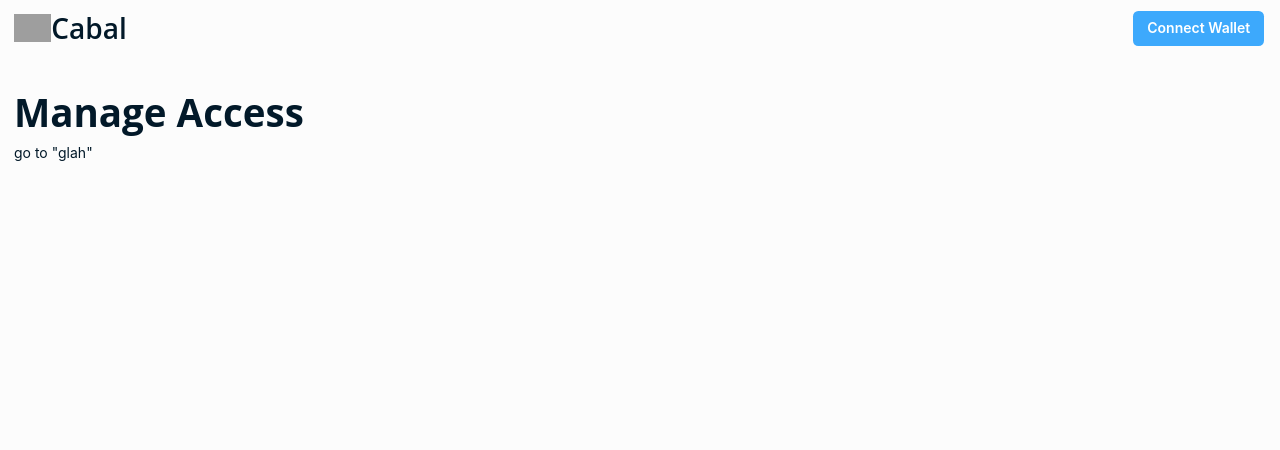
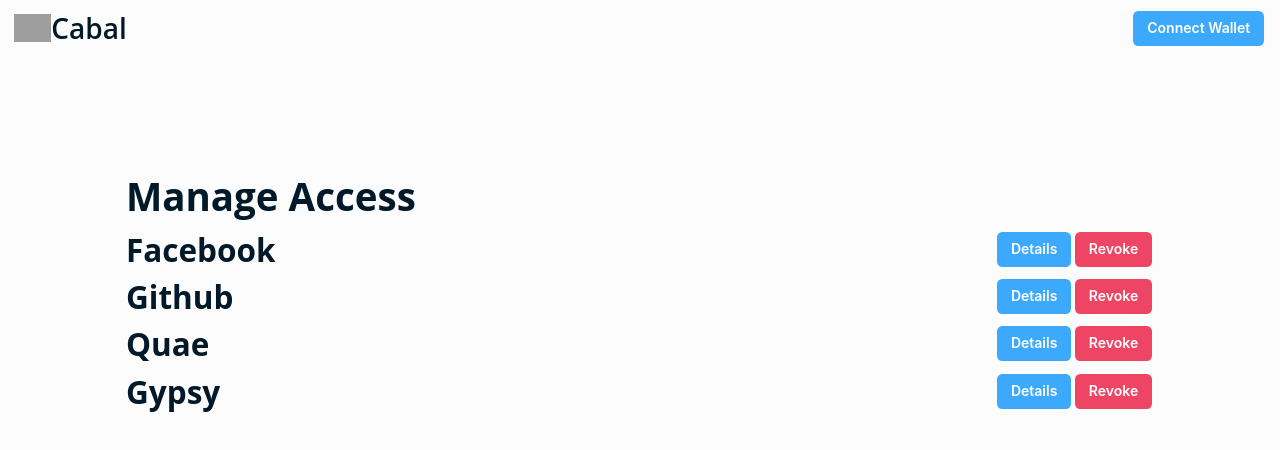
Before and after one commit to marcusats/Cabal-ETHNYC, a Next.js app in the folder cabal-client/: page /manageAccess in a window 1280 px wide. Shown: the top 450 px of the page. Built offline with nearby package versions, Linux system fonts and the light colour scheme; grey boxes are pictures that could not be loaded; what @walletconnect/web3-provider would draw is missing.

Commit message:
Manage access page added

```diff
--- a/cabal-client/pages/manageAccess/[serviceId].js
+++ b/cabal-client/pages/manageAccess/[serviceId].js
@@ -1,12 +1,13 @@
 import { useRouter } from "next/router";
 import React from "react";
-
+import { Button, ButtonGroup } from "@chakra-ui/react";
 export default function ServiceId() {
   const router = useRouter();
   const { serviceId } = router.query;
   return (
     <div>
       <h2>{serviceId}</h2>
+      <div></div>
     </div>
   );
 }
--- a/cabal-client/pages/manageAccess/index.js
+++ b/cabal-client/pages/manageAccess/index.js
@@ -1,18 +1,37 @@
 import React from "react";
 import { useRouter } from "next/router";
+import { Button } from "@chakra-ui/react";
 
 export default function ManageAccess() {
-	const router = useRouter();
-
-	return (
-		<div>
-			<h2>Manage Access</h2>
-			<button
+  const router = useRouter();
+  const services = [
+    { name: "Facebook", id: "facebook" },
+    { name: "Github", id: "facebook" },
+    { name: "Quae", id: "facebook" },
+    { name: "Gypsy", id: "facebook" },
+  ];
+  return (
+    <div className="manage-access">
+      <h2 className="Title">Manage Access</h2>
+      {/* <button
 				onClick={() => {
 					router.push("/manageAccess/glah");
 				}}>
 				<p>go to "glah"</p>
-			</button>
-		</div>
-	);
+			</button> */}
+      <div className="services-container">
+        {services.map((item) => {
+          return (
+            <div className="inlineRow">
+              <h3>{item.name}</h3>
+              <span>
+                <Button>Details</Button>
+                <Button variant="danger">Revoke</Button>
+              </span>
+            </div>
+          );
+        })}
+      </div>
+    </div>
+  );
 }
--- /dev/null
+++ b/cabal-client/styles/_manageAccess.scss
@@ -0,0 +1,20 @@
+@use "./var";
+
+.manage-access {
+}
+.Title {
+  margin-top: 6rem;
+  padding-left: 8rem;
+}
+.services-container {
+  padding: 0 8rem;
+  width: 100%;
+}
+
+.inlineRow {
+  width: 100%;
+  @include row(space-between, center, nowrap);
+}
+.inlineChild {
+  flex-grow: 2;
+}
--- a/cabal-client/styles/index.scss
+++ b/cabal-client/styles/index.scss
@@ -57,3 +57,4 @@ html {
 @import "./components/header";
 @import "./chakra";
 @import "./pages";
+@import "./manageAccess";
```
Also changed, not shown: 1 other file (tests, documents, lock files or other folders). Lines whose indentation alone changed are shown as unchanged.
